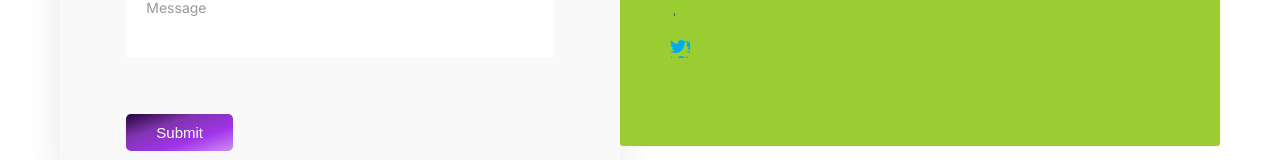
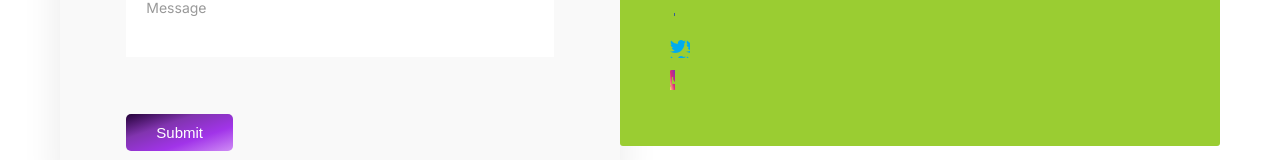
Before and after one commit to esteemayo/next-idesignx, a Next.js app: page /contact in a window 1280 px wide. Shown: the part 1194-1354 px from the top of the page. Built offline with nearby package versions, Linux system fonts and the light colour scheme.

Commit message:
fix: add styling

```diff
--- a/src/components/Location.tsx
+++ b/src/components/Location.tsx
@@ -138,6 +138,7 @@ const Instagram = styled.span`
   background-color: var(--clr-instagram);
   -webkit-mask-image: url(/img/instagram.svg);
   mask-image: url(/img/instagram.svg);
+  background-image: linear-gradient(to bottom left, #8134af, #dd2a7b, #feda77);
 `;
 
 export default Location;
```
